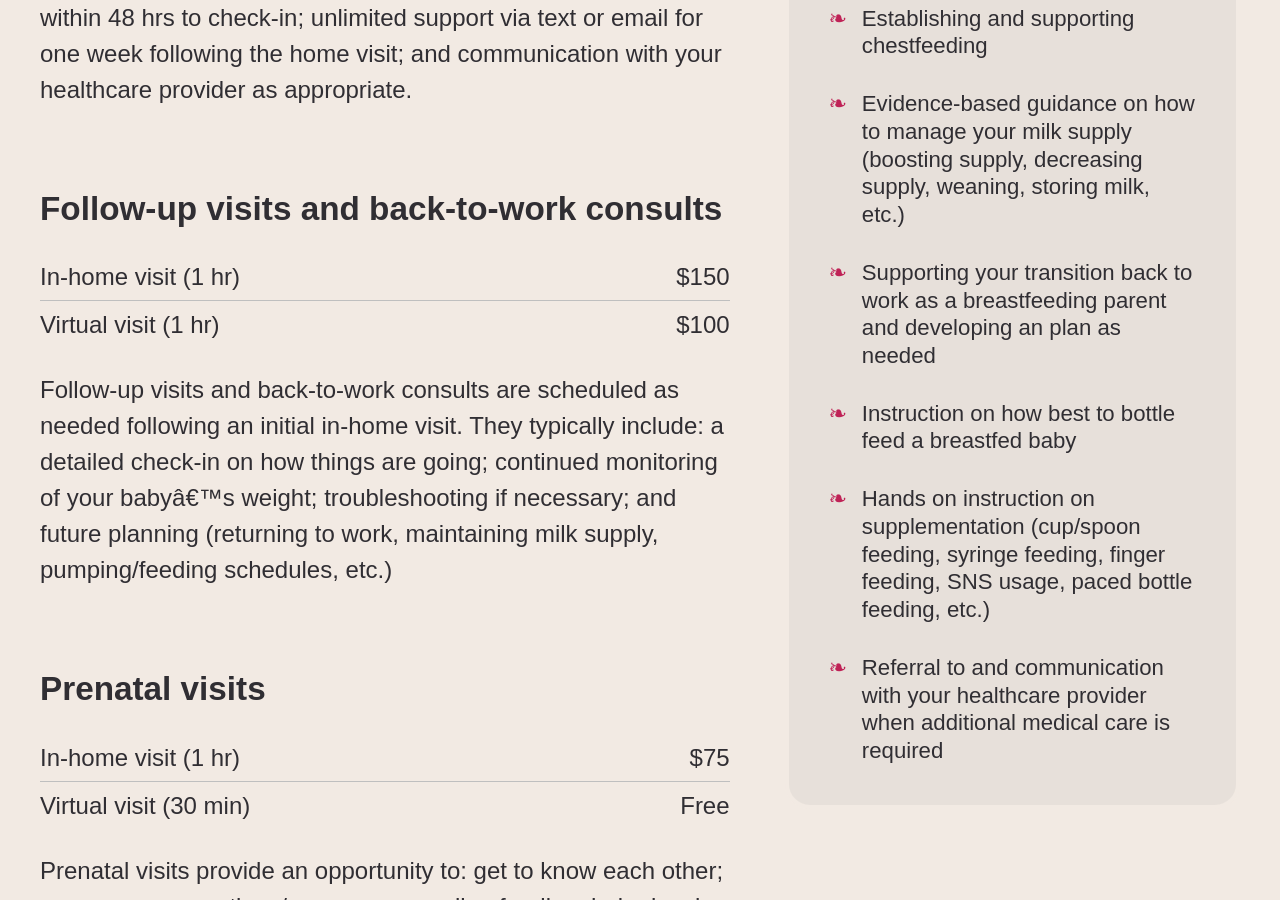
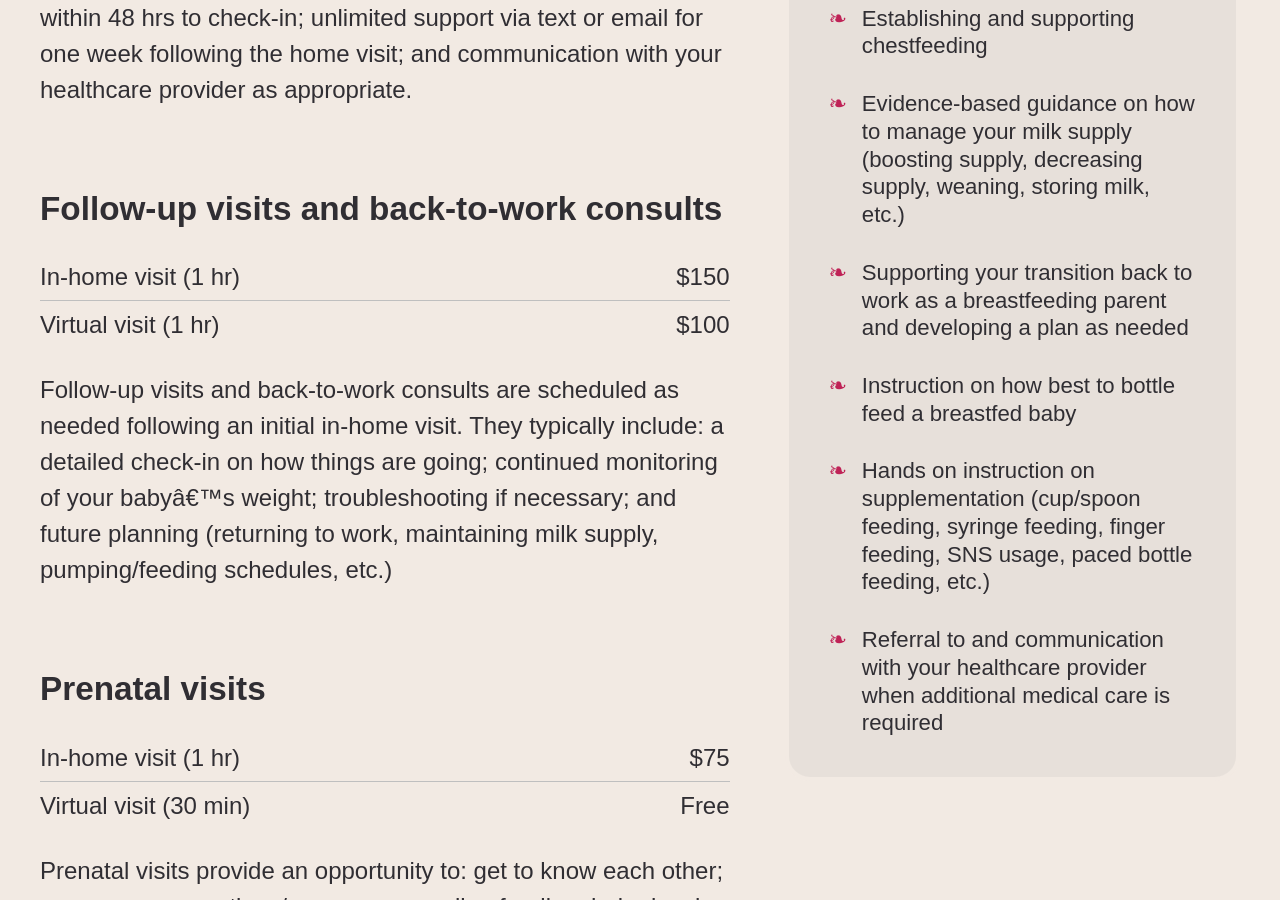
Before and after one commit to bellflowerlactation/bellflower, a Jekyll site: the page built from services.html, in a window 1280 px wide and 900 px high, scrolled down 1653 px. Built offline with Jekyll 4.4.1, drawn with Linux system fonts in a browser that asks for light colours; some web fonts are replaced; part of the change alters nothing that is shown.

```diff
--- a/_includes/head.html
+++ b/_includes/head.html
@@ -6,7 +6,7 @@
     <link rel="preconnect" href="https://stats.bellflowerlactation.com">
     <link rel="preload" href="https://use.typekit.net/usd8yll.css" as="style">
     <link rel="preload" href="/assets/css/bellflower.css" as="style">
-    <link rel="dns-prefetch" href="//app.milknotes.com">
+    <link rel="dns-prefetch" href="//bellflower.intakeq.com">
     <script async defer data-domain="bellflowerlactation.com" src="https://stats.bellflowerlactation.com/js/index.js"></script>
     {% include snippets/schema.json.html %}
     {% endif %}
--- a/services.html
+++ b/services.html
@@ -177,7 +177,7 @@ description:
         </p>
         <p>
             <ul class="fleuron">
-                <li>BCBC PPO</li>
+                <li>BCBS PPO</li>
                 <li>Anthem BCBS PPO</li>
                 <li>Cigna PPO</li>
                 <li>United PPO</li>
@@ -203,7 +203,7 @@ description:
             <li>Prescription treatment for common breastfeeding problems <em>without a visit to your healthcare provider</em></li>
             <li>Establishing and supporting chestfeeding</li>
             <li>Evidence-based guidance on how to manage your milk supply (boosting supply, decreasing supply, weaning, storing milk, etc.)</li>
-            <li>Supporting your transition back to work as a breastfeeding parent and developing an plan as needed</li>
+            <li>Supporting your transition back to work as a breastfeeding parent and developing a plan as needed</li>
             <li>Instruction on how best to bottle feed a breastfed baby</li>
             <li>Hands on instruction on supplementation (cup/spoon feeding, syringe feeding, finger feeding, SNS usage, paced bottle feeding, etc.)</li>
             <li>Referral to and communication with your healthcare provider when additional medical care is required</li>
```
